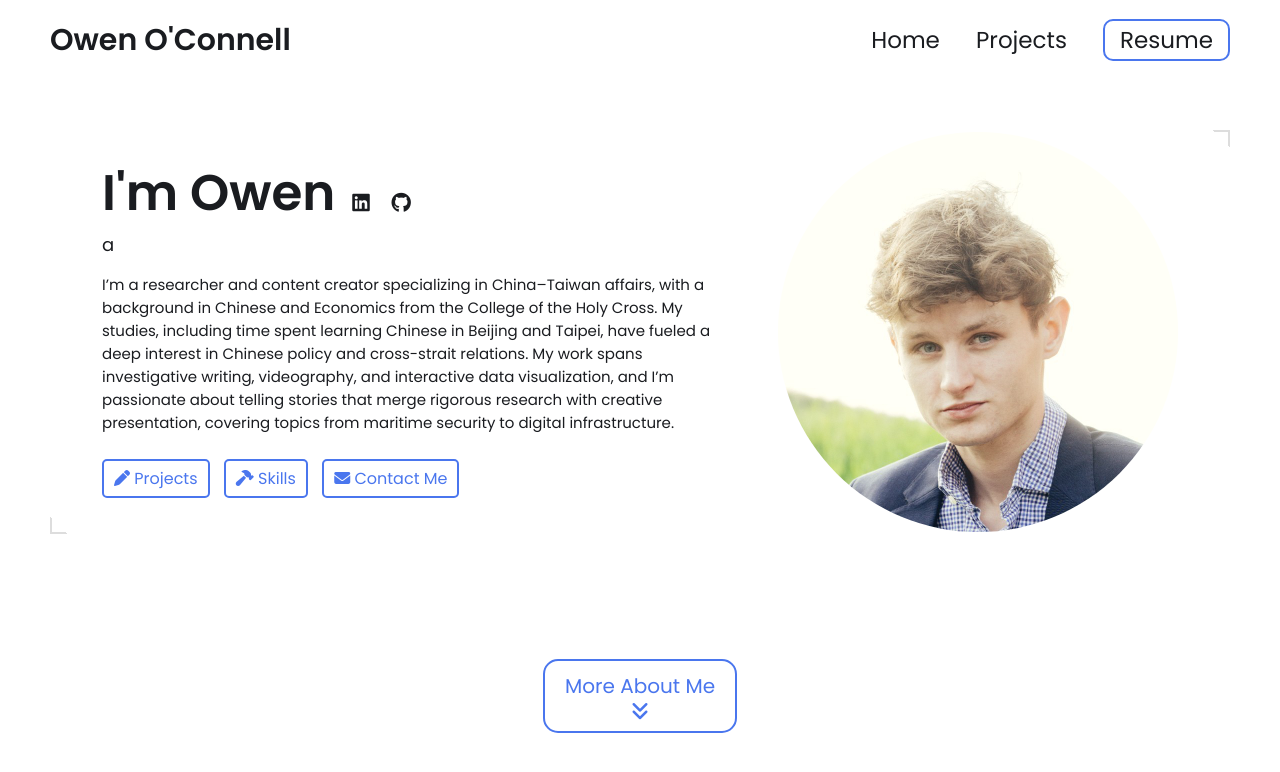
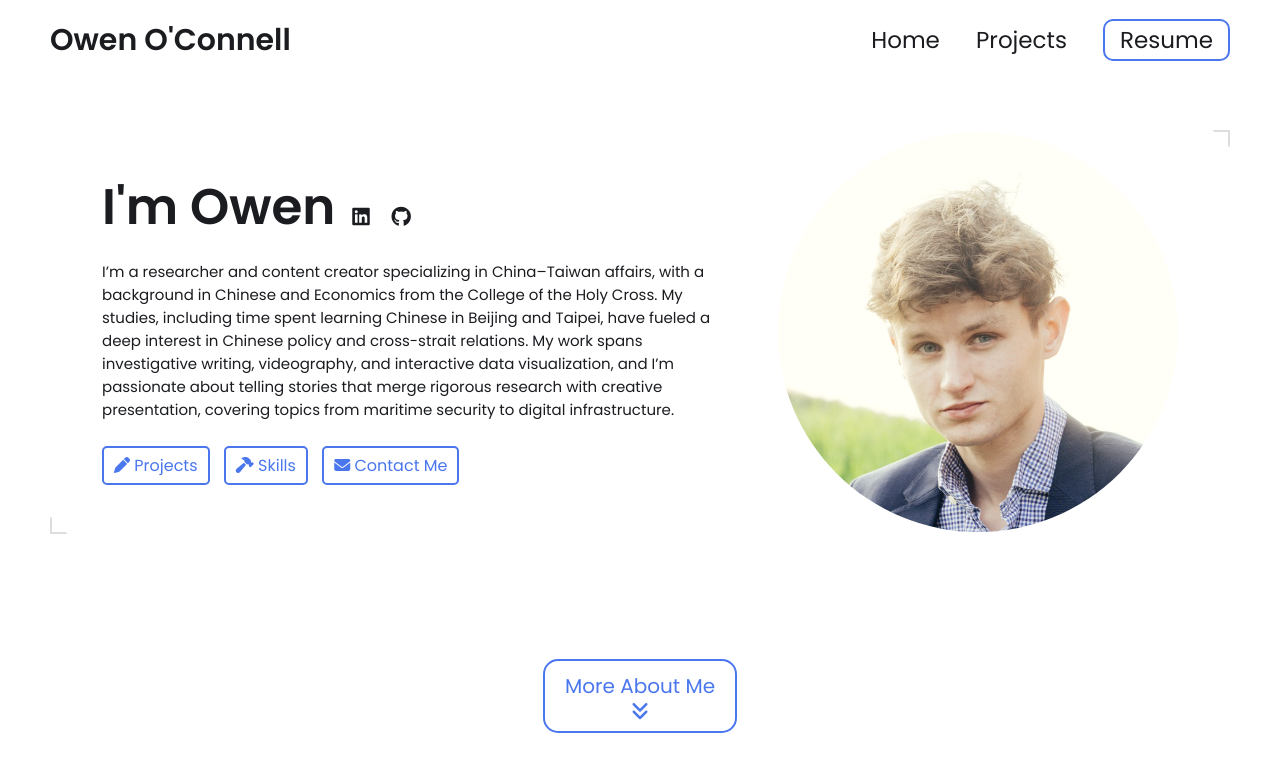
Before and after one commit to Oukangneng/oukangneng.github.io, a Jekyll site: the page built from index.html, in a window 1280 px wide and 900 px high. Shown: the top 772 px of the window. Built offline with Jekyll 4.4.1, drawn with Linux system fonts in a browser that asks for light colours.

```diff
--- a/_config.yml
+++ b/_config.yml
@@ -13,7 +13,7 @@ title: Owen's Portfolio # This is what shows up in the tab of the browser
 
 # Hero Section
 name: "Owen O'Connell"
-headline: a
+headline:
 description: >- # dont remove this line. this will ignore all new lines until the next section
   I’m a researcher and content creator specializing in China–Taiwan affairs, with a background in Chinese and Economics from the College of the Holy Cross. My studies, including time spent learning Chinese in Beijing and Taipei, have fueled a deep interest in Chinese policy and cross-strait relations. My work spans investigative writing, videography, and interactive data visualization, and I’m passionate about telling stories that merge rigorous research with creative presentation, covering topics from maritime security to digital infrastructure.
 # Place your profile image in /assets/images/profile-image/folder and edit the file name
```
